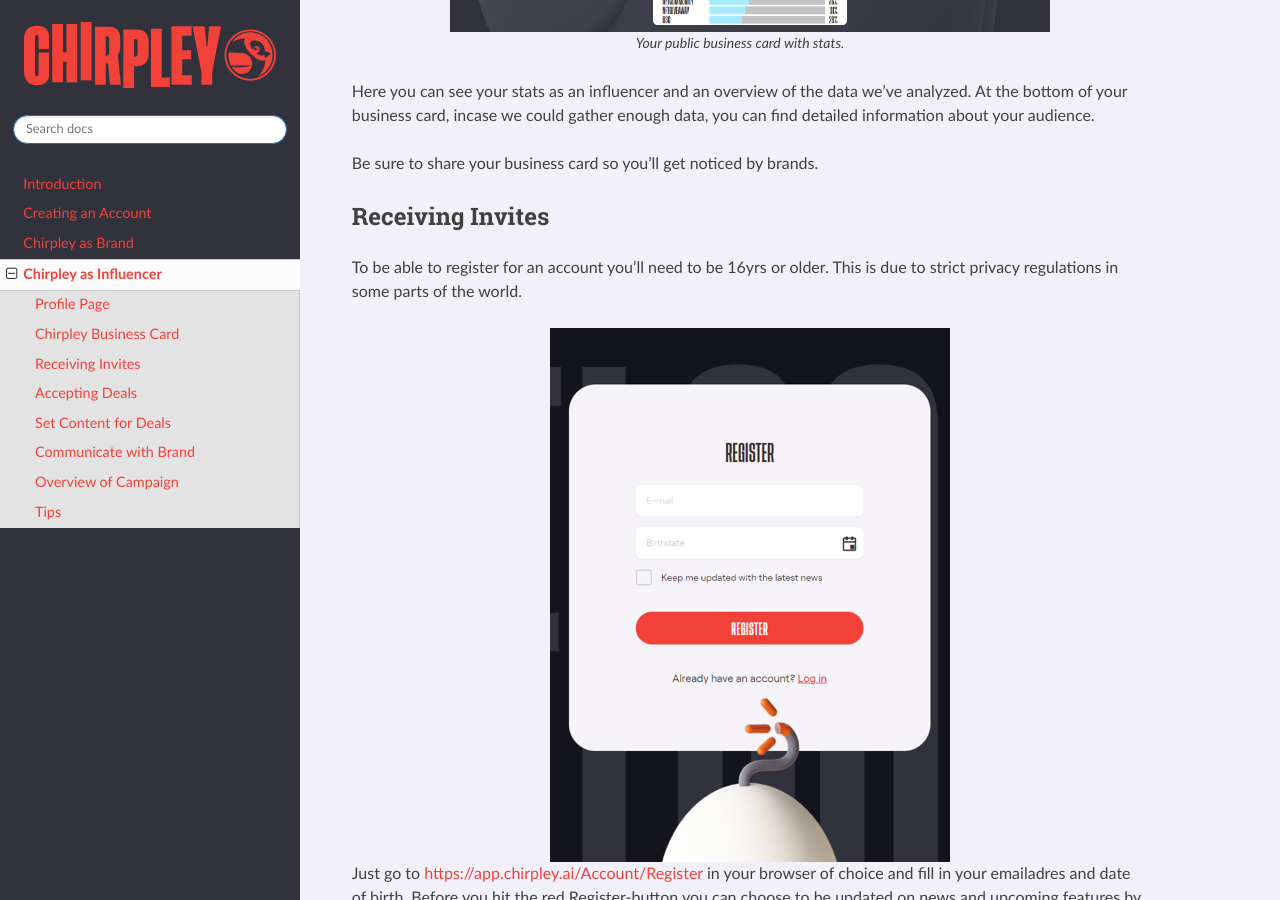
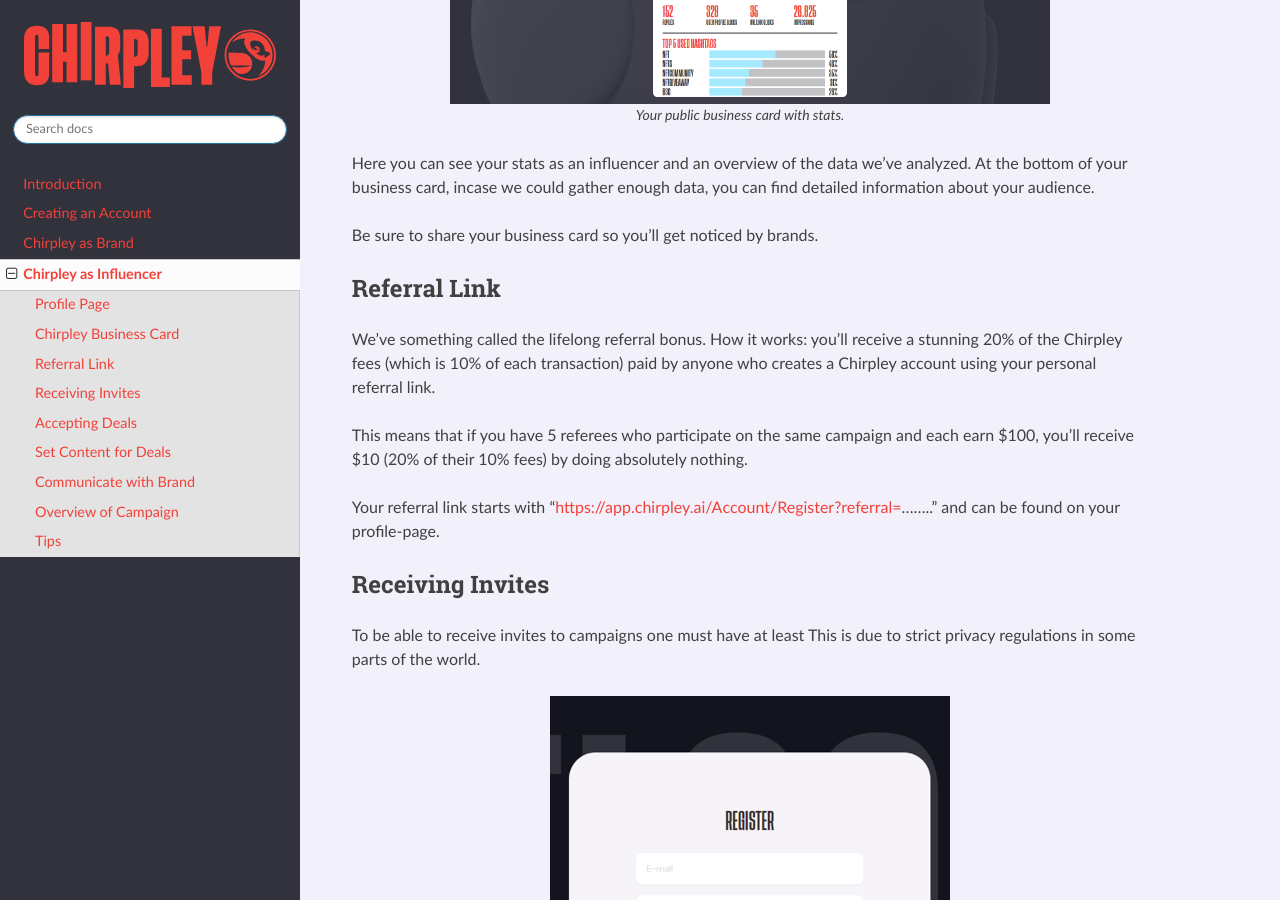
Before and after one commit to chirpley/docs, a Sphinx documentation site: the page built from docs/source/asinfluencer.rst, in a window 1280 px wide and 900 px high, scrolled down 1606 px. Built offline with Sphinx 7.4.7 and the Read the Docs theme 2.0.0, drawn with Linux system fonts in a browser that asks for light colours; pages that are not in the unit, such as notebooks, are missing from menus; some of the changed text lies outside the part shown.

Commit message:
Update asinfluencer.rst

```diff
--- a/docs/source/asinfluencer.rst
+++ b/docs/source/asinfluencer.rst
@@ -7,12 +7,13 @@
   :align: center
   :alt: Nano = Mega
 
+  Where one grows, all grow together as a flock.
 
 
 The Chirpley platform focusses especially on nano and micro-influencers. We believe the message of many is stronger than the power of one.
 Therefor the platform has been developed to be as welcoming as possible, with an eye for the new born chicks, and the established influencer as well.
-Where one grows, we all grow together as a flock.
 
+Where one grows, all grow together as a flock.
 
 Profile Page
 ------------
@@ -48,10 +49,22 @@
 Be sure to share your business card so you'll get noticed by brands.
 
 
+Referral Link
+------------
+
+We've something called the lifelong referral bonus.
+How it works: you'll receive a stunning 20% of the Chirpley fees (which is 10% of each transaction) paid by anyone who creates a Chirpley account using your personal referral link.
+
+This means that if you have 5 referees who participate on the same campaign and each earn $100, you'll receive $10 (20% of their 10% fees) by doing absolutely nothing.
+
+Your referral link starts with "https://app.chirpley.ai/Account/Register?referral=........" and can be found on your profile-page.
+
+
+
 Receiving Invites
 ------------
 
-To be able to register for an account you'll need to be 16yrs or older.
+To be able to receive invites to campaigns one must have at least
 This is due to strict privacy regulations in some parts of the world.
 
 .. image:: _static/images/signup.png
```
